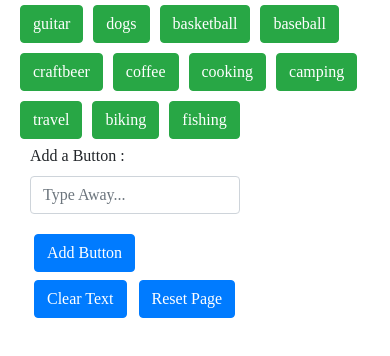
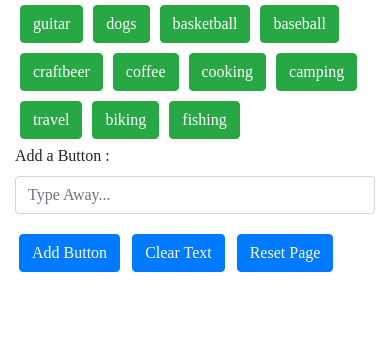
Before and after one commit to stevencmann2/GifTastic, a plain HTML site: page index.html in a window 390 px wide. Drawn offline with nearby package versions, Linux system fonts and the light colour scheme.

Commit message:
using bootstrap to make mobile responsive

```diff
--- a/index.html
+++ b/index.html
@@ -21,9 +21,13 @@
 <body>
     <div class="container">
 
+    <div class="row">
+        <div class="col-12 col-sm-12">
     <div class="topics-div"></div>
+    </div>
 
-    <div class= "col-8" >
+
+    <div class= "col-md-8 col-sm-12">
     <form>
 
             <div class="form-group inputSearch">
@@ -37,12 +41,13 @@
           </form>
 
         </div>
-
+    </div>
 
     <div class="images-holder m-3">
 
     </div>
 
+</div>
 </div>
 
 
```
